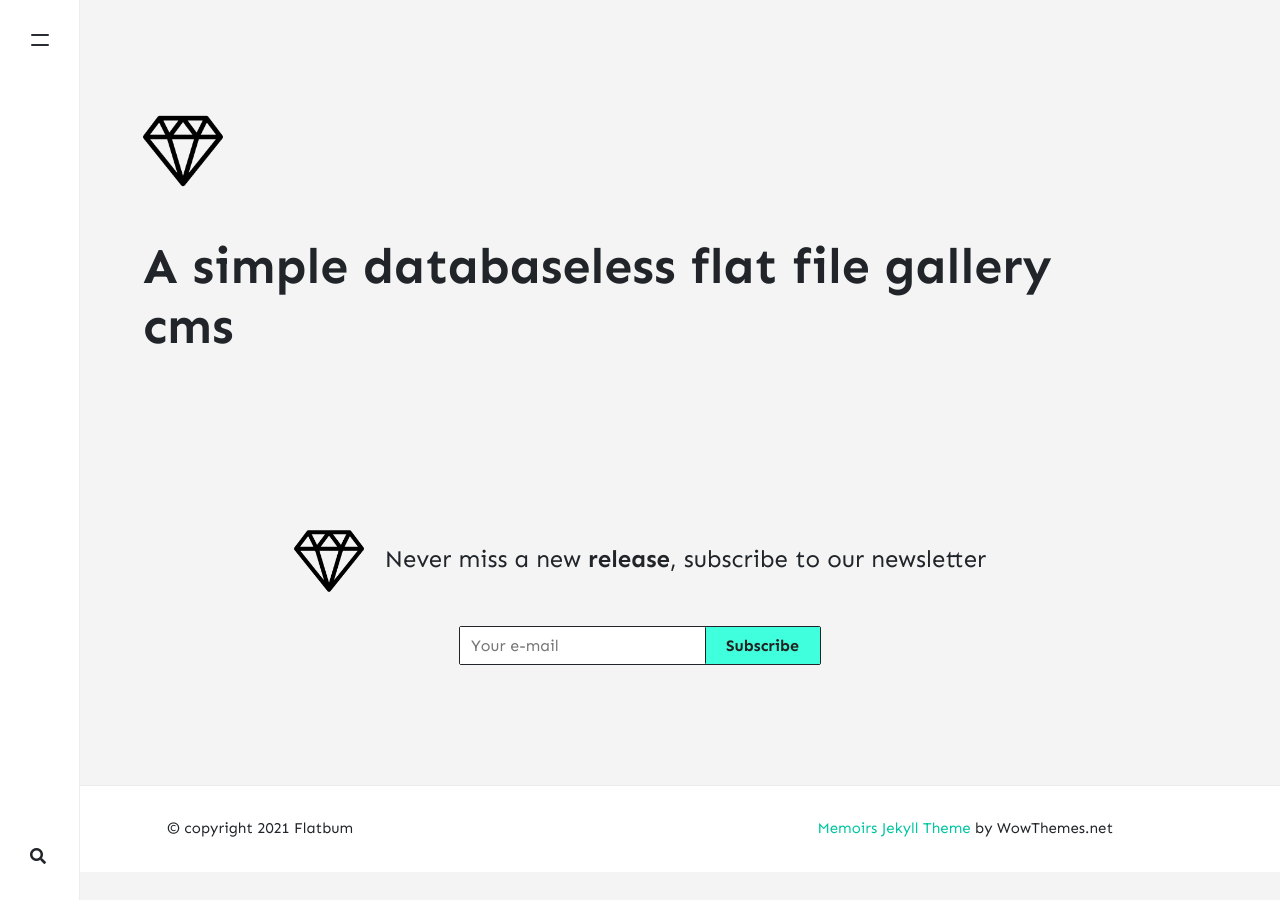
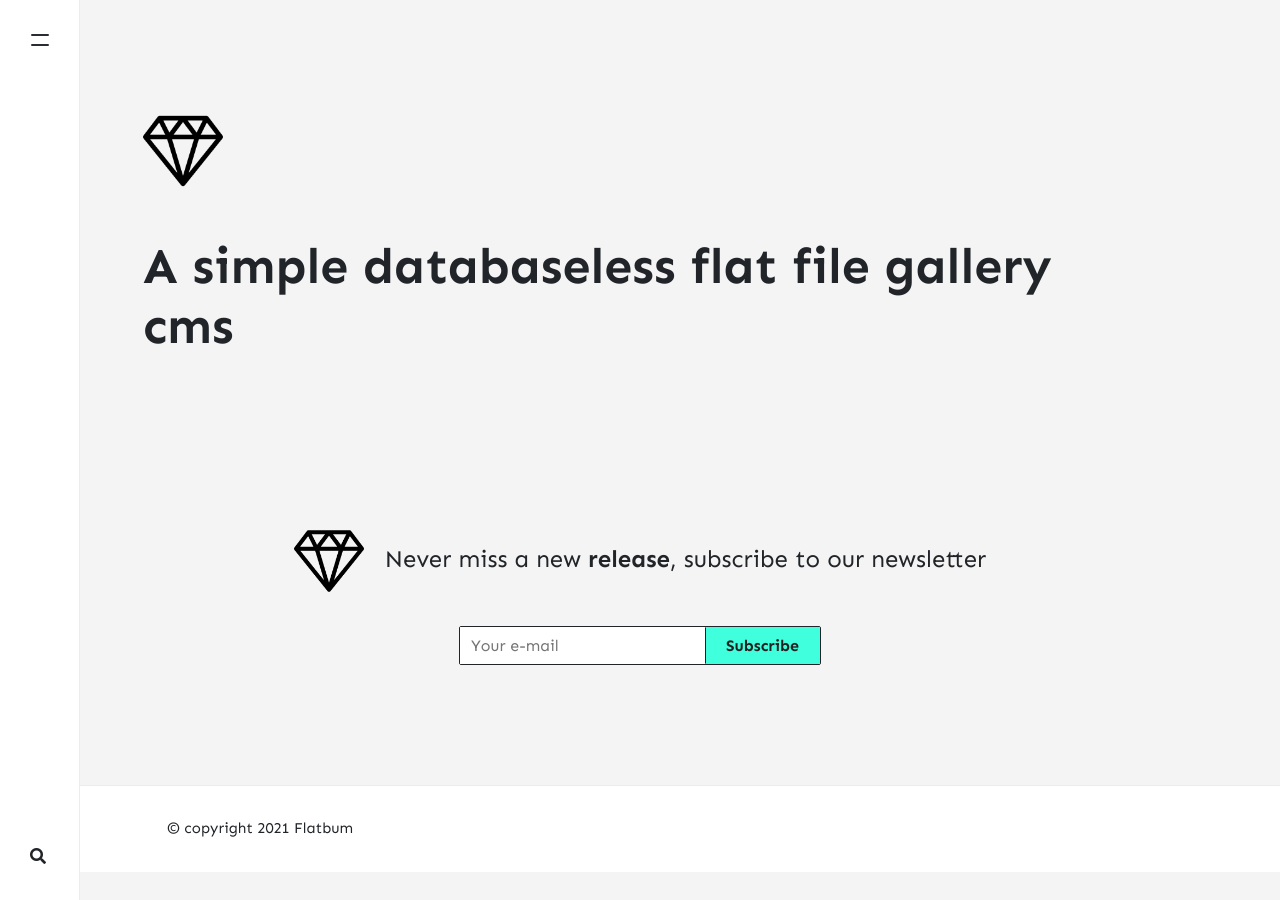
Before and after one commit to shoaiyb/docs.flatbum, a Jekyll site: the page built from index.html, in a window 1280 px wide. Built offline with Jekyll 4.4.1, drawn with Linux system fonts in a browser that asks for light colours; nearby versions of some CDN libraries; the list of posts is cut into pages by our own code; comment, search, counter and statistics services are not loaded.

Commit message:
Update default.html

```diff
--- a/_layouts/default.html
+++ b/_layouts/default.html
@@ -52,7 +52,7 @@
     <ul>
         <h3>Navigation</h3>
         <li><a href="{{ site.baseurl }}/">Home</a></li>
-        <li><a href="{{ site.baseurl }}/about">About<span class="badge badge-primary">Memoirs Jekyll Theme</span></a></li>
+        <li><a href="{{ site.baseurl }}/about">About</a></li>
         <li><a href="https://forum.flatbum.ga/">Forum</a></li>
         <li><a href="{{ site.baseurl }}/contribute">Contribute</a></li>
     </ul>
@@ -114,9 +114,6 @@
             <div class="col-md-6 col-sm-12 text-center text-lg-left">
                 © copyright {{ site.time | date: "%Y" }} {{ site.name }}
             </div>
-            <div class="col-md-6 col-sm-12 text-center text-lg-right">
-                <a target="_blank" href="https://www.wowthemes.net/memoirs-free-jekyll-theme/">Memoirs Jekyll Theme</a> by WowThemes.net
-            </div>
         </div>
     </div>
 </footer>
```
